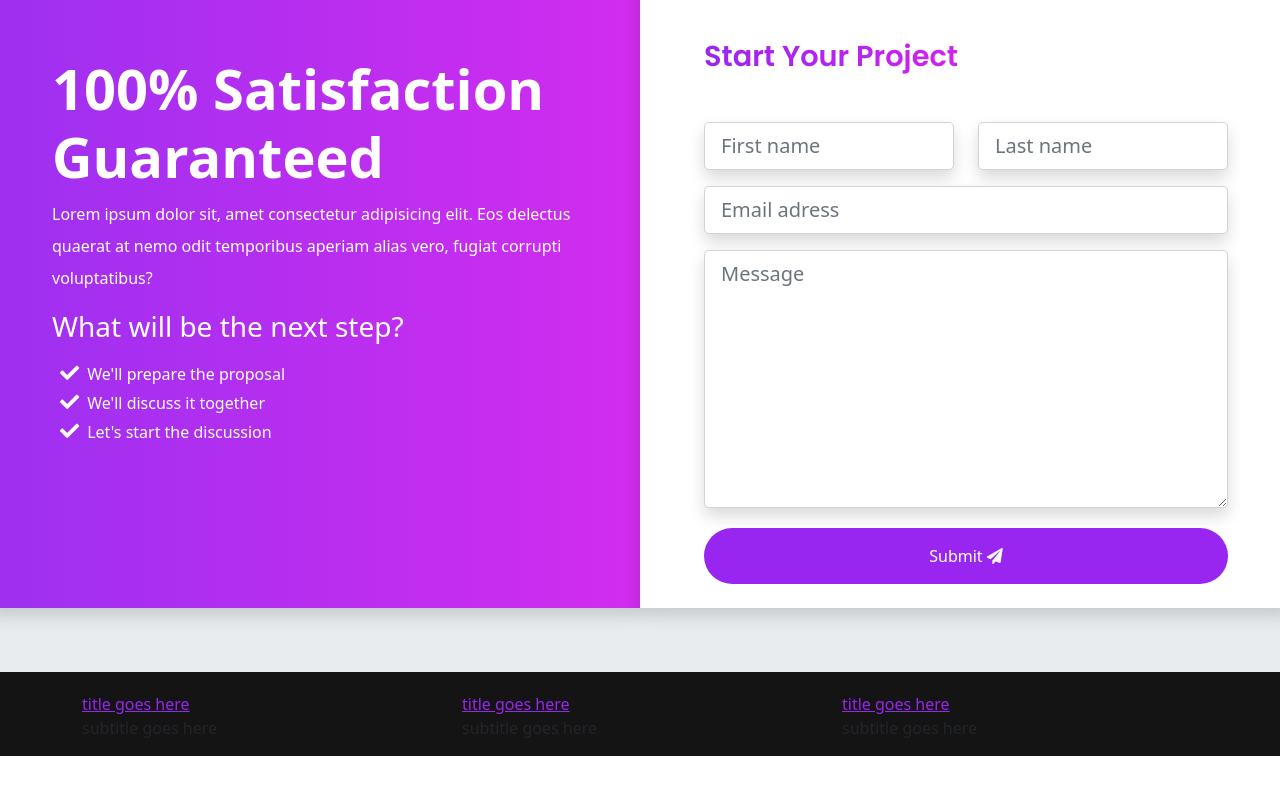
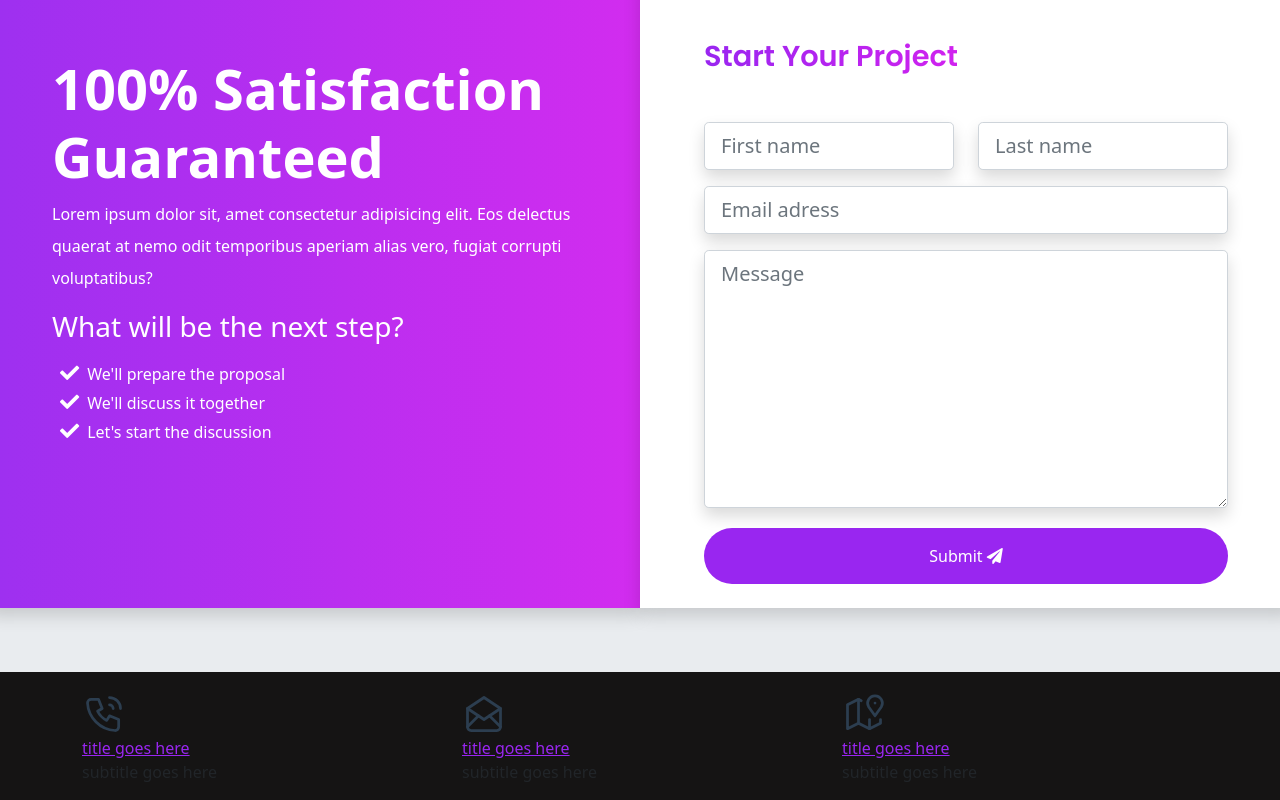
Before and after one commit to Aligndzcyln/Portfolio-Website, a website: page index.html in a window 1280 px wide. Shown: the part 6485-7285 px from the top of the page. Before the commit the page ends 7241 px from the top, so only its background shows below. Drawn offline with nearby package versions, Linux system fonts and the light colour scheme.

Commit message:
Added footer scv icons

```diff
--- a/index.html
+++ b/index.html
@@ -805,22 +805,62 @@
     <footer class="footer">
         <div class="container">
             <div class="row">
+
+                <!-- Content for the mobile number -->
+
                 <div class="col-md-4 col-lg-4 content-box pt-1">
-                    <div class="content-box__icon"></div>
+                    <div class="content-box__icon">
+                        <svg xmlns="http://www.w3.org/2000/svg" class="icon icon-tabler icon-tabler-phone-call"
+                            width="44" height="44" viewBox="0 0 24 24" stroke-width="1.5" stroke="#2c3e50" fill="none"
+                            stroke-linecap="round" stroke-linejoin="round">
+                            <path stroke="none" d="M0 0h24v24H0z" fill="none" />
+                            <path
+                                d="M5 4h4l2 5l-2.5 1.5a11 11 0 0 0 5 5l1.5 -2.5l5 2v4a2 2 0 0 1 -2 2a16 16 0 0 1 -15 -15a2 2 0 0 1 2 -2" />
+                            <path d="M15 7a2 2 0 0 1 2 2" />
+                            <path d="M15 3a6 6 0 0 1 6 6" />
+                        </svg>
+                    </div>
                     <div class="content-box__info">
                         <a href="" class="contact-box__info--title">title goes here</a>
                         <p class="contact-box__info--subtitle">subtitle goes here</p>
                     </div>
                 </div>
+
+                <!-- Content for the email -->
+
                 <div class="col-md-4 col-lg-4 content-box pt-1">
-                    <div class="content-box__icon"></div>
+                    <div class="content-box__icon">
+                        <svg xmlns="http://www.w3.org/2000/svg" class="icon icon-tabler icon-tabler-mail-opened"
+                            width="44" height="44" viewBox="0 0 24 24" stroke-width="1.5" stroke="#2c3e50" fill="none"
+                            stroke-linecap="round" stroke-linejoin="round">
+                            <path stroke="none" d="M0 0h24v24H0z" fill="none" />
+                            <polyline points="3 9 12 15 21 9 12 3 3 9" />
+                            <path d="M21 9v10a2 2 0 0 1 -2 2h-14a2 2 0 0 1 -2 -2v-10" />
+                            <line x1="3" y1="19" x2="9" y2="13" />
+                            <line x1="15" y1="13" x2="21" y2="19" />
+                        </svg>
+                    </div>
                     <div class="content-box__info">
                         <a href="" class="contact-box__info--title">title goes here</a>
                         <p class="contact-box__info--subtitle">subtitle goes here</p>
                     </div>
                 </div>
+
+                <!-- Content for the location -->
+
                 <div class="col-md-4 col-lg-4 content-box pt-1">
-                    <div class="content-box__icon"></div>
+                    <div class="content-box__icon">
+                        <svg xmlns="http://www.w3.org/2000/svg" class="icon icon-tabler icon-tabler-map-2" width="44"
+                            height="44" viewBox="0 0 24 24" stroke-width="1.5" stroke="#2c3e50" fill="none"
+                            stroke-linecap="round" stroke-linejoin="round">
+                            <path stroke="none" d="M0 0h24v24H0z" fill="none" />
+                            <line x1="18" y1="6" x2="18" y2="6.01" />
+                            <path d="M18 13l-3.5 -5a4 4 0 1 1 7 0l-3.5 5" />
+                            <polyline points="10.5 4.75 9 4 3 7 3 20 9 17 15 20 21 17 21 15" />
+                            <line x1="9" y1="4" x2="9" y2="17" />
+                            <line x1="15" y1="15" x2="15" y2="20" />
+                        </svg>
+                    </div>
                     <div class="content-box__info">
                         <a href="" class="contact-box__info--title">title goes here</a>
                         <p class="contact-box__info--subtitle">subtitle goes here</p>
```
